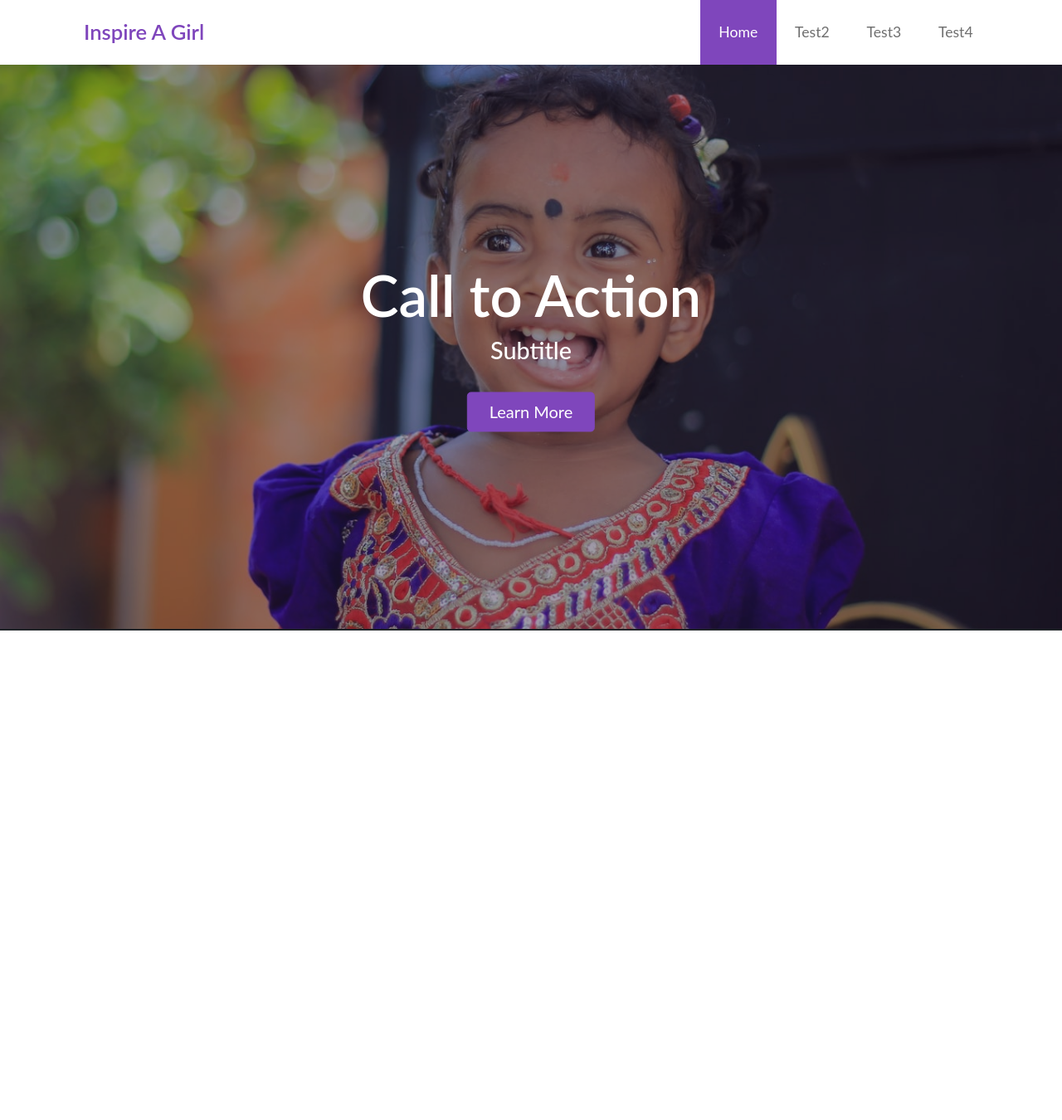
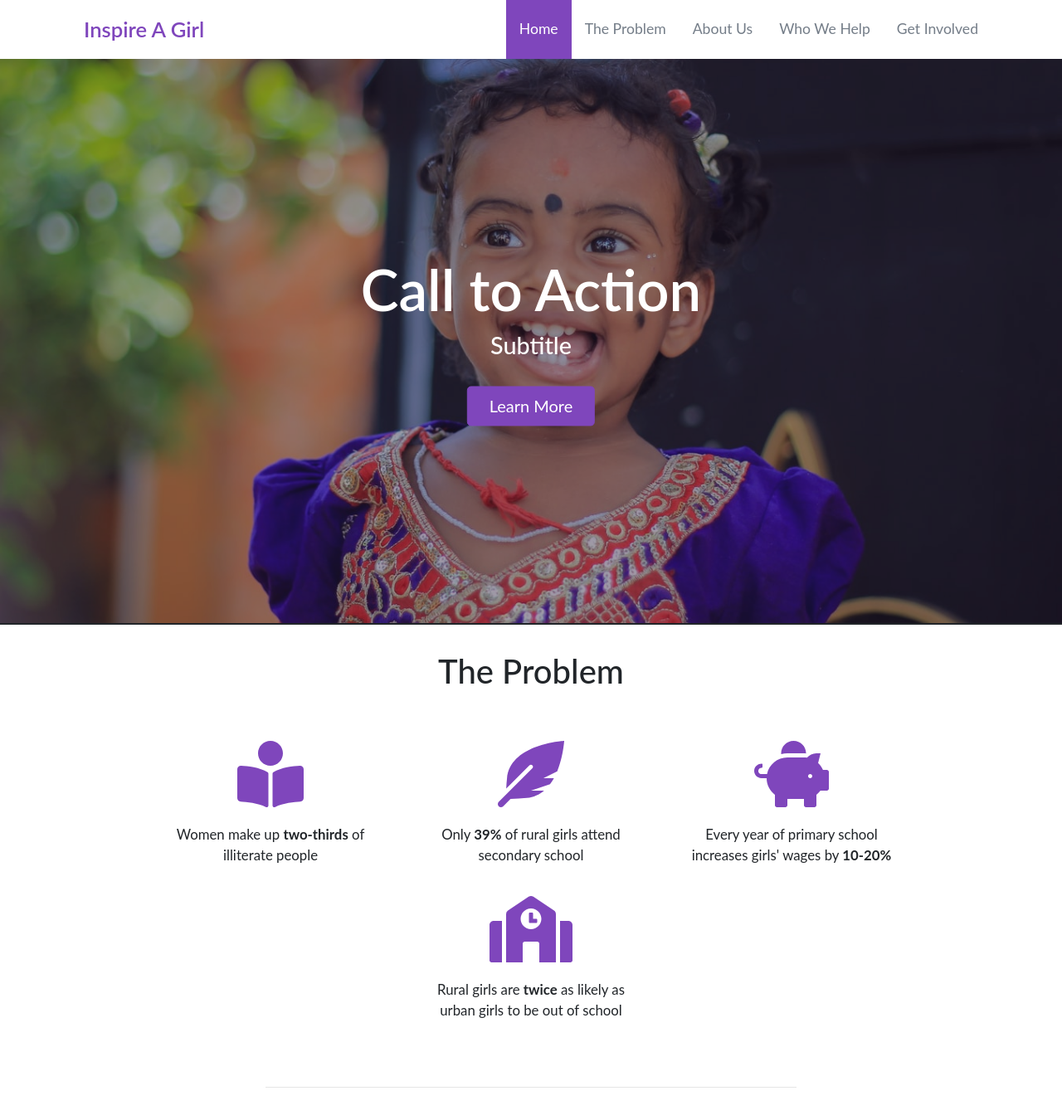
Before and after one commit to ShiromMakkad/InspireAGirl, a React (Create React App) app: page / in a window 1280 px wide. Shown: the top 1350 px of the page at 83% size. Built offline with nearby package versions, Linux system fonts and the light colour scheme.

Commit message:
Finished 'The Problem' section

```diff
--- a/src/App.tsx
+++ b/src/App.tsx
@@ -4,39 +4,35 @@ import './scss/App.scss';
 import Button from "react-bootstrap/Button";
 import {FontAwesomeIcon} from "@fortawesome/react-fontawesome";
 import {faChevronUp} from "@fortawesome/free-solid-svg-icons/faChevronUp";
-import debounce from 'lodash/debounce';
+import {faBookReader} from "@fortawesome/free-solid-svg-icons/faBookReader";
+import {faFeatherAlt} from "@fortawesome/free-solid-svg-icons/faFeatherAlt";
+import {faPiggyBank} from "@fortawesome/free-solid-svg-icons/faPiggyBank";
+import {faSchool} from "@fortawesome/free-solid-svg-icons/faSchool";
+import {handleScroll} from "./utilities/scroll";
 
-const scrollToRef = (ref) => window.scrollTo(0, ref.current.offsetTop);
+let navHeight = 0;
+const scrollToRef = (ref) => window.scrollTo(0, ref.current.offsetTop - navHeight);
 
 const App: React.FC = () => {
     const home = useRef(null);
-    const scrollHome = () => scrollToRef(home);
+    // @ts-ignore
+    const scrollHome = () => window.scrollTo(0, home.current.offsetTop);
+
+    const problem = useRef(null);
+    const scrollProblem = () => scrollToRef(problem);
 
     useEffect(() => {
+        navHeight = document.getElementsByClassName("navbar")[0].clientHeight;
         window.addEventListener('scroll', handleScroll);
         return () => {
             window.removeEventListener('scroll', handleScroll);
         }
     }, []);
 
-    let scrollTopIsShowing = false;
-    const handleScroll = debounce((e) => {
-        if(!scrollTopIsShowing && window.pageYOffset > 450) {
-            scrollTopIsShowing = true;
-            // @ts-ignore
-            document.getElementById("scrollTop").style.opacity = 100;
-        }
-        else if(scrollTopIsShowing && window.pageYOffset <= 450) {
-            scrollTopIsShowing = false;
-            // @ts-ignore
-            document.getElementById("scrollTop").style.opacity = 0;
-        }
-    }, 10);
-
     return (
         <div className="App">
-            <div ref={home}/>
-            <Navigation scrollHome={scrollHome}/>
+            <div id="homeRef" ref={home}/>
+            <Navigation scrollHome={scrollHome} scrollProblem={scrollProblem}/>
             <div id="banner">
                 <div id="tint">
                     <img src={require('./assets/bannerImage.jpg')} id="img" alt="Indian Girl"/>
@@ -44,11 +40,34 @@ const App: React.FC = () => {
                 <div id="bannerText">
                     <h1>Call to Action</h1>
                     <h3>Subtitle</h3>
-                    <Button size="lg">Learn More</Button>
+                    <Button size="lg" onClick={scrollProblem}>Learn More</Button>
                 </div>
             </div>
+            <div id="problemRef" ref={problem}/>
+            <div id="problem">
+                <h1>The Problem</h1>
+                <div id="problemIcon">
+                    <div className="problemIconContainer">
+                        <FontAwesomeIcon size="5x" className="problemIcons" icon={faBookReader}/>
+                        <p className="iconCaption">Women make up <b>two-thirds</b> of illiterate people</p>
+                    </div>
+                    <div className="problemIconContainer">
+                        <FontAwesomeIcon size="5x" className="problemIcons" icon={faFeatherAlt}/>
+                        <p className="iconCaption">Only <b>39%</b> of rural girls attend secondary school</p>
+                    </div>
+                    <div className="problemIconContainer">
+                        <FontAwesomeIcon size="5x" className="problemIcons" icon={faPiggyBank}/>
+                        <p className="iconCaption">Every year of primary school increases girls' wages by <b>10-20%</b></p>
+                    </div>
+                    <div className="problemIconContainer">
+                        <FontAwesomeIcon size="5x" className="problemIcons" icon={faSchool}/>
+                        <p className="iconCaption">Rural girls are <b>twice</b> as likely as urban girls to be out of school</p>
+                    </div>
+                </div>
+            </div>
+            <hr style={{width: "50%"}}/>
             <div id="scrollTest"/>
-            <Button onClick={scrollHome} id="scrollTop" ><FontAwesomeIcon icon={faChevronUp}/></Button>
+            <Button onClick={scrollHome} id="scrollTop"><FontAwesomeIcon icon={faChevronUp}/></Button>
         </div>
     );
 };
--- a/src/components/Navigation.tsx
+++ b/src/components/Navigation.tsx
@@ -4,7 +4,7 @@ import Navbar from "react-bootstrap/Navbar";
 import Container from "react-bootstrap/Container";
 import Nav from "react-bootstrap/Nav";
 
-export class Navigation extends React.Component<{scrollHome: any}> {
+export class Navigation extends React.Component<{scrollHome: any, scrollProblem: any}> {
     render() {
         return (
             <Navbar expand="md" variant="light" sticky="top">
@@ -16,14 +16,17 @@ export class Navigation extends React.Component<{scrollHome: any}> {
                             <Nav.Item onClick={this.props.scrollHome} className="active">
                                 <a className="navbar-link">Home</a>
                             </Nav.Item>
-                            <Nav.Item onClick={this.props.scrollHome}>
-                                <a className="navbar-link">Test2</a>
+                            <Nav.Item onClick={this.props.scrollProblem}>
+                                <a className="navbar-link">The Problem</a>
                             </Nav.Item>
                             <Nav.Item onClick={this.props.scrollHome}>
-                                <a className="navbar-link">Test3</a>
+                                <a className="navbar-link">About Us</a>
                             </Nav.Item>
                             <Nav.Item onClick={this.props.scrollHome}>
-                                <a className="navbar-link">Test4</a>
+                                <a className="navbar-link">Who We Help</a>
+                            </Nav.Item>
+                            <Nav.Item onClick={this.props.scrollHome}>
+                                <a className="navbar-link">Get Involved</a>
                             </Nav.Item>
                         </Nav>
                     </Navbar.Collapse>
--- a/src/scss/App.scss
+++ b/src/scss/App.scss
@@ -76,6 +76,39 @@ html {
   z-index: 99;
 }
 
+#problem {
+  margin: 2rem 0rem;
+  text-align: center;
+  display: flex;
+  flex-direction: column;
+  align-items: center;
+}
+
+#problemIcon {
+  width: 90%;
+  display: flex;
+  flex-direction: row;
+  justify-content: center;
+  flex-wrap: wrap;
+  align-items: center;
+  margin: 2rem 0rem;
+}
+
+.problemIconContainer {
+  text-align: center;
+  margin: 0rem 2rem;
+}
+
+.problemIcons {
+  color: $primary;
+  margin: 1.25rem;
+}
+
+.iconCaption {
+  max-width: 250px;
+  font-size: 1.05rem;
+}
+
 #scrollTest {
   height: 1000px;
 }
--- a/src/scss/Navbar.scss
+++ b/src/scss/Navbar.scss
@@ -29,7 +29,7 @@ html {
 
   //Adds padding to the page navigation buttons
   .nav-item {
-    padding: 1.6rem 1.4rem;
+    padding: 1.4rem 1.0rem;
   }
 
   //Navbar coloring
--- a/src/scss/bootstrapTheme.scss
+++ b/src/scss/bootstrapTheme.scss
@@ -28,8 +28,4 @@ $navbar-padding-x: 0;
 
 $navbar-light-toggler-border-color: transparent;
 
-body {
-  color: $backgroundTextColor;
-}
-
 @import "../../node_modules/bootstrap/scss/bootstrap";
--- a/src/scss/globals.scss
+++ b/src/scss/globals.scss
@@ -5,4 +5,4 @@ $brandColor: #7F46BC;
 $darkAccent: #876B96;
 $darkShade: #2A213A;
 
-$backgroundTextColor: #6f6f6f;
+$backgroundTextColor: #747d88;
--- /dev/null
+++ b/src/utilities/scroll.tsx
@@ -0,0 +1,40 @@
+import debounce from "lodash/debounce";
+
+let scrollTopIsShowing = false;
+let active = 0;
+const navItems = document.getElementsByClassName("nav-item");
+export const handleScroll = debounce((e) => {
+    if (!scrollTopIsShowing && window.pageYOffset > 450) {
+        scrollTopIsShowing = true;
+        // @ts-ignore
+        document.getElementById("scrollTop").style.opacity = 100;
+    } else if (scrollTopIsShowing && window.pageYOffset <= 450) {
+        scrollTopIsShowing = false;
+        // @ts-ignore
+        document.getElementById("scrollTop").style.opacity = 0;
+    }
+
+    // @ts-ignore
+    if (active !== 1 && window.pageYOffset >= document.getElementById("problemRef").offsetTop - document.getElementsByClassName("navbar")[0].offsetHeight) {
+        removeActive();
+
+        navItems[1].className += " active";
+        active = 1;
+    } else {
+        // @ts-ignore
+        if (active !== 0 && window.pageYOffset < document.getElementById("problemRef").offsetTop - document.getElementsByClassName("navbar")[0].offsetHeight) {
+            removeActive();
+
+            navItems[0].className += " active";
+            active = 0;
+        }
+    }
+}, 10);
+
+const removeActive = () => {
+    for (let i = 0; i < navItems.length; i++) {
+        //Remove active from any nav-items. See https://stackoverflow.com/questions/195951/how-to-change-an-elements-class-with-javascript
+        // @ts-ignore
+        navItems[i].className = navItems[i].className.replace(/(?:^|\s)active(?!\S)/g, '');
+    }
+};
```
Also changed, not shown: public/logo.svg.
